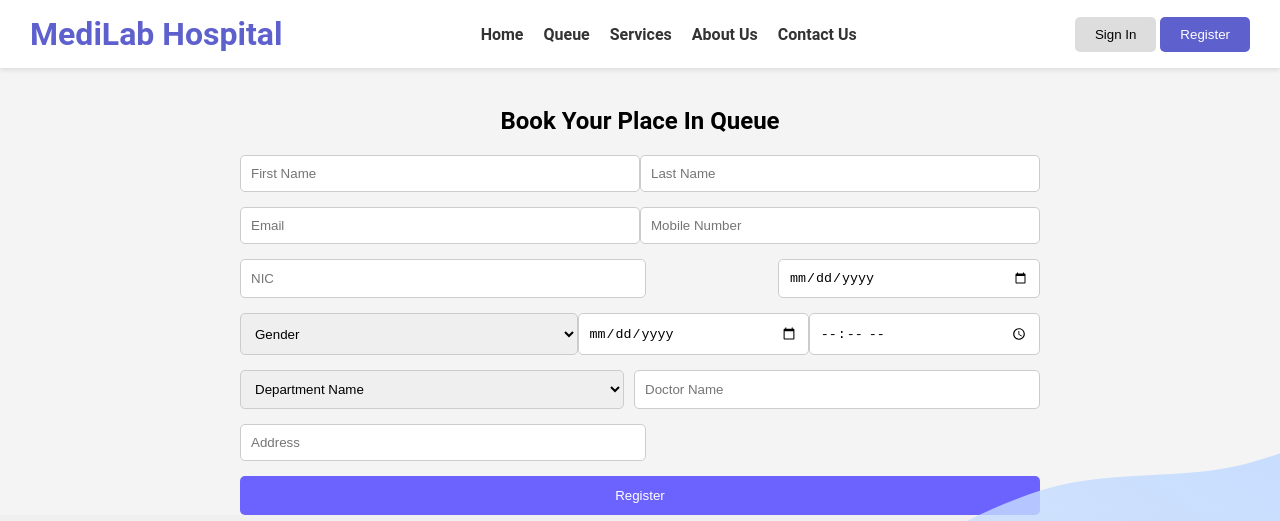
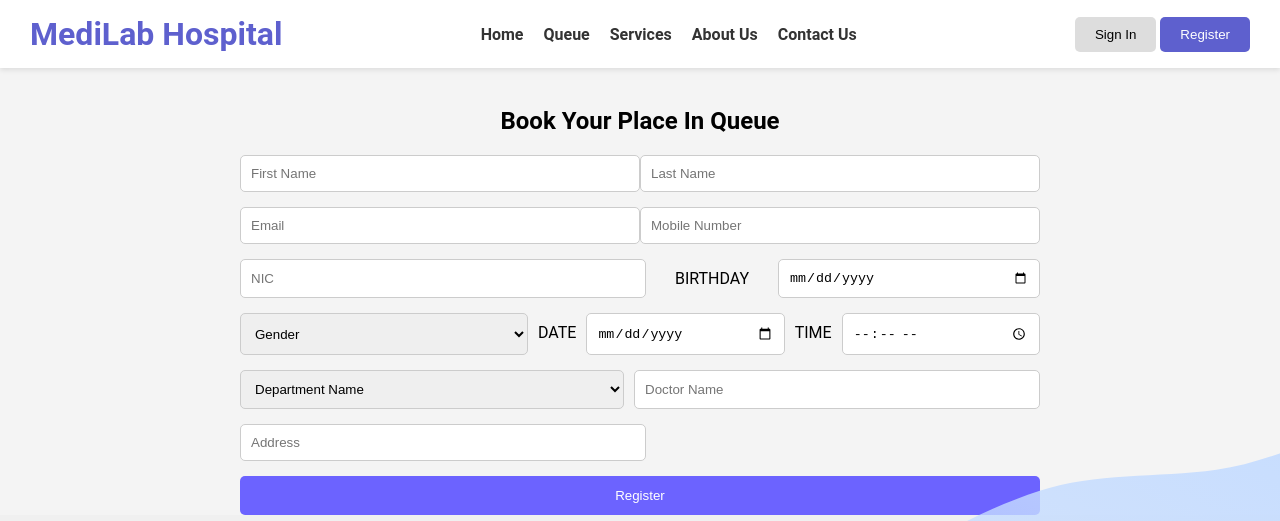
Before and after one commit to VanshTheJudged/New, a plain HTML site: page Appointment.html in a window 1280 px wide. Shown: the top 521 px of the page. Drawn offline with Linux system fonts and the light colour scheme.

Commit message:
form changes

```diff
--- a/Appointment.css
+++ b/Appointment.css
@@ -5,7 +5,9 @@ body {
     background-color: #f4f4f4;
     overflow-x: hidden; /* Prevents horizontal scrolling */
 }
-
+label{
+    padding: 10px 10px;
+}
 header {
     display: flex;
     justify-content: space-between;
--- a/Appointment.html
+++ b/Appointment.html
@@ -14,7 +14,7 @@
         <nav>
             <ul>
                 <li><a href="index.html">Home</a></li>
-                <li><a href="#">Queue</a></li>
+                <li><a href="Appointment.html">Queue</a></li>
                 <li><a href="#">Services</a></li>
                 <li><a href="#">About Us</a></li>
                 <li><a href="#">Contact Us</a></li>
@@ -38,7 +38,8 @@
             </div>
             <div class="form-group">
                 <input type="text" placeholder="NIC">
-                <input type="date" placeholder="Date of Birth">
+                <label for="birthday">BIRTHDAY</label>
+                <input type="date" id="birthday" placeholder="Date of Birth">
             </div>
             <div class="form-group">
                 <select>
@@ -47,8 +48,10 @@
                     <option>Female</option>
                     <option>Other</option>
                 </select>
-                <input type="date" placeholder="Appointment Date">
-                <input type="time" placeholder="Appointment Time">
+                <label for="Date">DATE</label>
+                <input type="date" id="Date" placeholder="Appointment Date" name="Appointment Date">
+                <label for="Time">TIME</label>
+                <input type="time" id="Time" placeholder="Appointment Time" name="Appointment Time">
             </div>
             <div class="form-group">
                 <select>
```
